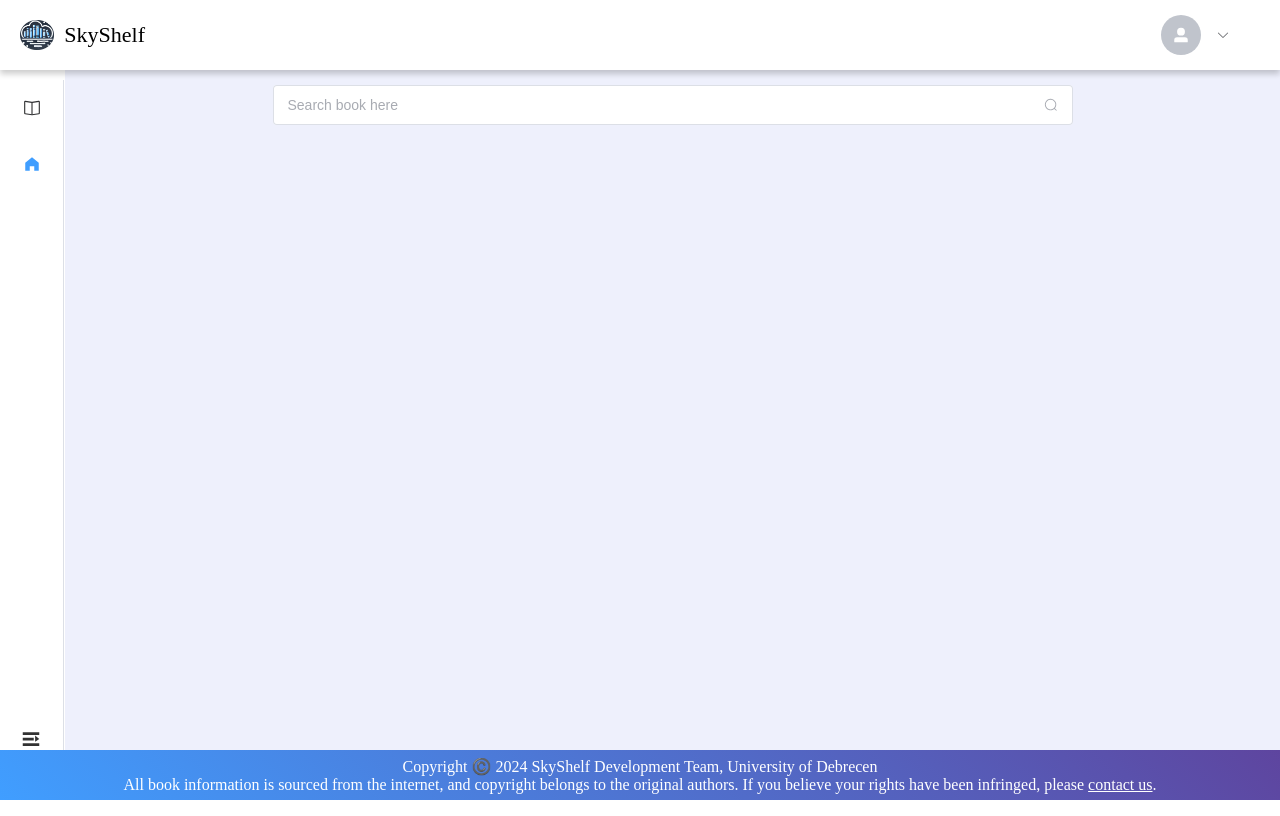
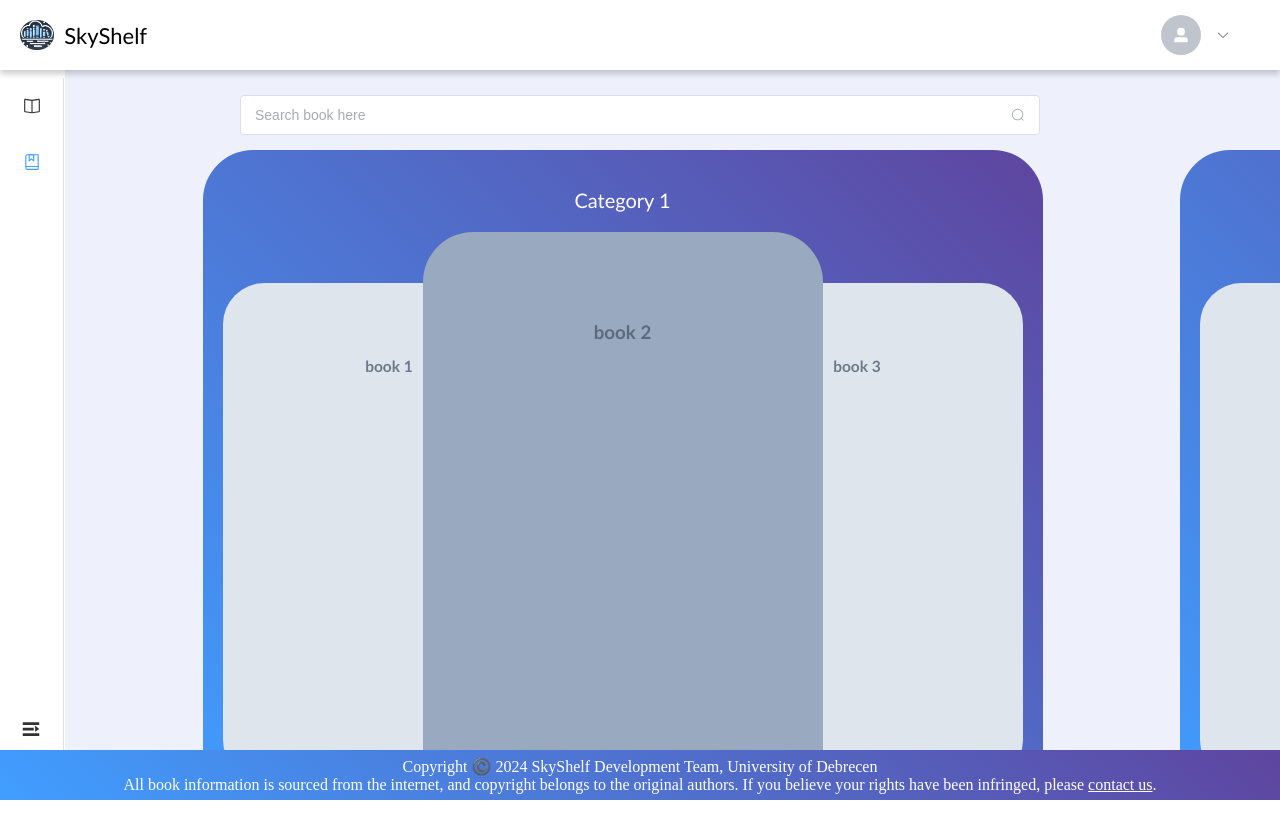
Before and after one commit to chqwater/SkyShelf, a Vue app in the folder frontend/: page /home/recommendation in a window 1280 px wide. Built offline with nearby package versions, Linux system fonts and the light colour scheme; sample sign-in values are in the browser's storage.

Commit message:
feat: Build the basic structure of recommendation web page.

```diff
--- a/frontend/src/components/adminHeader.vue
+++ b/frontend/src/components/adminHeader.vue
@@ -1,6 +1,6 @@
 <template>
     <div class="header">
-        <div class="header-left">
+        <div class="header-left" @click="hanleHome">
             <div class="web-title">SkyShelf</div>
             <div class="admin-tip">admin</div>
         </div>
@@ -35,6 +35,9 @@ import { ElAvatar, ElDropdown, ElDropdownItem, ElDropdownMenu, ElIcon } from 'el
 const username: string | null = localStorage.getItem('vuems_name');
 
 const sidebar = useSidebarStore();
+const hanleHome = ()=>{
+    router.push('/home/booklist');
+}
 
 const router = useRouter();
 const handleCommand = (command: string) => {
@@ -67,6 +70,7 @@ const handleCommand = (command: string) => {
     left: 0;
     width: 100%;
     z-index: 1000;
+    font-family: 'Gill Sans', 'Gill Sans MT', Calibri, 'Trebuchet MS', sans-serif;
 }
 .admin-tip{
     position: relative;
@@ -83,6 +87,7 @@ const handleCommand = (command: string) => {
     align-items: center;
     padding-left: 20px;
     height: 100%;
+    cursor: pointer;
 }
 
 .logo {
--- a/frontend/src/components/bookPage.vue
+++ b/frontend/src/components/bookPage.vue
@@ -1,6 +1,10 @@
 <template>
-  <div class="page-box-book">
-    <div class="app-header">
+  <div class="page-box-book" v-loading.fullscreen.lock="isLoading">
+    <div class="app-header" v-if="isLoading">
+      <div class="home-btn" @click="handleBackToShelf"><ElIcon size="15"><CaretLeft/></ElIcon>Back to my shelf</div>
+      <p class="book-name">Loading...</p>
+    </div>
+    <div class="app-header" v-else>
       <div class="home-btn" @click="handleBackToShelf"><ElIcon size="15"><CaretLeft/></ElIcon>Back to my shelf</div>
       <p class="book-name">{{ route.query.name }}</p>
       <p class="page-info">{{ pageCount }} Pages in total</p>
@@ -35,6 +39,7 @@ import { ref, onMounted, watch } from "vue";
 import VuePdfEmbed from "vue-pdf-embed";
 import { useRoute } from 'vue-router';
 import { useRouter } from 'vue-router';
+import { ElNotification as notify } from 'element-plus'
 
 const router = useRouter();
 const route = useRoute();
@@ -49,6 +54,13 @@ const secondpdfRef = ref(null);
 
 const handleBackToShelf = ()=>{
   router.push('/home/booklist');
+  notify({
+    title: 'Reading Progress Saved for ' + route.query.name,
+    duration: 3000,
+    message: 'Dont worry! You will continue from the page you left.',
+    type: 'success',
+    offset: 60
+  })
 }
 const handleNextPage = () => {
   if ( page.value + 1 >= pageCount.value){
@@ -116,7 +128,7 @@ onMounted(() => {
   margin-left: calc((100% - 1130px) / 2);
   background-color: white;
   justify-content: center;
-  margin-top: 40px;
+  margin-top: 30px;
   position: relative;
   min-height: 800px;
 }
@@ -128,7 +140,6 @@ onMounted(() => {
   background-color: rgb(255, 255, 235);
   box-shadow: 0 4px 6px rgba(87, 87, 87, 0.2);
   position: relative;
-
 }
 .btn{
   border: 2px solid white;
@@ -164,4 +175,7 @@ onMounted(() => {
   font-family: 'Gill Sans', 'Gill Sans MT', Calibri, 'Trebuchet MS', sans-serif;
   color: rgb(76, 76, 76);
 }
+.el-loading-mask {
+  z-index: 9999;
+}
 </style>
--- a/frontend/src/components/header.vue
+++ b/frontend/src/components/header.vue
@@ -1,6 +1,6 @@
 <template>
     <div class="header">
-        <div class="header-left">
+        <div class="header-left" @click="hanleHome">
             <img src="../../public/skys.jpg" alt="" style="height:30px">
             <div class="web-title">SkyShelf</div>
         </div>
@@ -36,6 +36,9 @@ const username: string | null = localStorage.getItem('vuems_name');
 const admin  = localStorage.getItem('vuems_admin');
 
 const sidebar = useSidebarStore();
+const hanleHome = ()=>{
+    router.push('/home/booklist');
+}
 
 const router = useRouter();
 const handleCommand = (command: string) => {
@@ -68,6 +71,7 @@ const handleCommand = (command: string) => {
     left: 0;
     width: 100%;
     z-index: 1000;
+    font-family: 'Gill Sans', 'Gill Sans MT', Calibri, 'Trebuchet MS', sans-serif;
 }
 
 .header-left {
@@ -75,6 +79,7 @@ const handleCommand = (command: string) => {
     align-items: center;
     padding-left: 20px;
     height: 100%;
+    cursor: pointer;
 }
 
 .logo {
--- a/frontend/src/components/menu.ts
+++ b/frontend/src/components/menu.ts
@@ -11,7 +11,7 @@ export const menuData: Menus[] = [
         id: '1',
         title: 'Recommendation',
         index: '/home/recommendation',
-        icon: 'HomeFilled'
+        icon: 'Collection'
     }
 ];
 
--- a/frontend/src/components/sidebar.vue
+++ b/frontend/src/components/sidebar.vue
@@ -81,20 +81,22 @@ onMounted(() => {
 });
 </script>
 
-<style scoped >
+<style scoped>
 .sidebar {
     display: block;
     position: absolute;
     left: 0;
-    top: 70px;
+    top: 68px;
     bottom: 50px;
-    overflow-y: scroll;
+    overflow-y: hidden;
     padding-top: 10px;
     overflow-x: hidden;
+    font-family: 'Gill Sans', 'Gill Sans MT', Calibri, 'Trebuchet MS', sans-serif;
+    font-weight: 700;
 }
 .collapse-btn {
 	position: absolute;
-	bottom: 0%;
+	bottom: 10px;
 	left: 10px;
   display: flex;
   justify-content: left;
--- a/frontend/src/components/siderbarAdmin.vue
+++ b/frontend/src/components/siderbarAdmin.vue
@@ -91,6 +91,8 @@ onMounted(() => {
     overflow-y: scroll;
     padding-top: 10px;
     overflow-x: hidden;
+    font-family: 'Gill Sans', 'Gill Sans MT', Calibri, 'Trebuchet MS', sans-serif;
+    font-weight: 700;
 }
 .collapse-btn {
 	position: absolute;
--- a/frontend/src/views/admin/adminHome.vue
+++ b/frontend/src/views/admin/adminHome.vue
@@ -17,7 +17,8 @@ const sidebar = useSidebarStore();
 
 <style>
 .wrapper {
-    height: 100vh;
+    height: 100%;
+    max-height: 100%;
     overflow: hidden;
 }
 .content-box {
--- a/frontend/src/views/booklist.vue
+++ b/frontend/src/views/booklist.vue
@@ -1,8 +1,15 @@
 <template>
   <div class="content-box-book">
-      <div class="book" v-for="item in prop.bookList">
-        <div class="cover" @click="openBook(item)" >
-            <img :src="item.cover" alt="" style="width: 100%; height: 100%;">
+		<div class="empty-state" v-if="prop.bookList.length === 0">
+		<div class="empty-box" @click="handleFindBook">
+			<p>Click Here</p>
+			<ElIcon :size="100"><Collection /></ElIcon>
+			<p>Find Your Book!😄</p>
+		</div>
+		</div>
+    <div class="book" v-for="item in prop.bookList" v-else>
+      <div class="cover" @click="openBook(item)">
+        <img :src="item.cover" alt="" style="width: 100%; height: 100%" />
       </div>
       <div class="title-b">
         {{ item.name }}
@@ -12,8 +19,9 @@
 </template>
 
 <script setup lang="ts" name="booklist">
-import { reactive, ref } from 'vue';
-import { useRouter } from 'vue-router';
+import { reactive, ref } from "vue";
+import { useRouter } from "vue-router";
+import { ElIcon } from 'element-plus';
 
 const router = useRouter();
 const prop = reactive({
@@ -22,27 +30,38 @@ const prop = reactive({
       name: "Harry Potter",
       bookid: 1,
       cover: "https://static.posters.cz/image/750webp/214933.webp",
-        url: "https://kvongcmehsanalibrary.wordpress.com/wp-content/uploads/2021/07/harrypotter.pdf",
-        currentPage: 100
+      url:
+        "https://ebookpresssite.wordpress.com/wp-content/uploads/2017/10/4_harry_potter_and_the_goblet_of_fire.pdf",
+      currentPage: 1,
+    },
+    {
+      name: 'Camp Half-Blood Confidential',
+      bookid: 2,
+      cover: 'https://www.deseret.com/resizer/v2/ATFKQA4FM3LWBHKMCBROFAKVZI.jpg?auth=2b8187b2b9267632f29a4fdcaaade376326b6e730537b608a2a56cfe24569b8f&focal=389%2C600&width=800&height=600',
+      url: 'https://ebookpresssite.wordpress.com/wp-content/uploads/2021/11/camphalf-bloodconfidential.pdf',
+      currentPage: 1
     }
-    ]
-})
+  ],
+});
 
-const openBook = (data:any)=>{
+const openBook = (data: any) => {
   router.push({
-        path: '/bookcontent',
+    path: "/bookcontent",
     query: {
-            bookurl: "https://corsproxy.io/?"+data.url,
+      bookurl: "https://corsproxy.io/?" + data.url,
       bookid: data.bookid,
       currentPage: data.currentPage,
-            name: data.name
-        }
-    })
-}
+      name: data.name,
+    },
+  });
+};
+const handleFindBook = () => {
+  router.push("/home/recommendation");
+};
 </script>
 
 <style scoped>
-.content-box-book{
+.content-box-book {
   display: flex;
   flex-direction: row;
   width: 100%;
@@ -50,12 +69,37 @@ const openBook = (data:any)=>{
   margin: 0;
   flex-wrap: wrap;
 }
-.book{
+.empty-state{
+	display: flex;
+	flex-direction: column;
+	width: 100%;
+	justify-content: center;
+	align-items: center;
+	font-size: 30px;
+	font-family: 'Gill Sans', 'Gill Sans MT', Calibri, 'Trebuchet MS', sans-serif;
+}
+.empty-box{
+	width: 300px;
+	height: 300px;
+	cursor: pointer;
+	display: flex;
+	justify-content: center;
+	align-items: center;
+	flex-direction: column;
+	border-radius: 50px;
+}
+.empty-box:hover{
+	color: #409EFF;
+	box-sizing: border-box;
+  background-clip: padding-box;
+  box-shadow: 0 0 90px rgba(64, 158, 255, 1.5), inset 0 0 15px rgba(94, 69, 159, 0.4);
+}
+.book {
   width: 150px;
   height: 250px;
   margin: 15px;
 }
-.cover{
+.cover {
   width: 100%;
   height: 220px;
   border-radius: 15px;
@@ -63,13 +107,13 @@ const openBook = (data:any)=>{
   cursor: pointer;
   overflow: hidden;
 }
-.cover:hover{
+.cover:hover {
   box-sizing: border-box;
   border: 1px solid transparent;
   background-clip: padding-box;
   box-shadow: 0 0 90px rgba(64, 158, 255, 1.5), inset 0 0 15px rgba(94, 69, 159, 0.4);
 }
-.title-b{
+.title-b {
   display: flex;
   justify-content: center;
   font-family: cursive;
--- a/frontend/src/views/home.vue
+++ b/frontend/src/views/home.vue
@@ -27,8 +27,9 @@ const handleClickContact = ()=>{
 
 <style scoped>
 .wrapper {
-    height: 100vh;
-    overflow: hidden;
+    height: 100%;
+    max-height: 100%;
+    overflow-y: hidden;
 }
 .content-box {
     position: absolute;
@@ -36,7 +37,7 @@ const handleClickContact = ()=>{
     right: 0;
     top: 70px;
     bottom: 0;
-    padding-bottom: 30px;
+    padding-bottom: 50px;
     -webkit-transition: left 0.3s ease-in-out;
     transition: left 0.3s ease-in-out;
     background: #eef0fc;
@@ -54,6 +55,7 @@ const handleClickContact = ()=>{
     justify-content: center;
     align-items: center;
     color: white;
+    z-index: 9999;
 }
 .dec{
     margin: 0;
--- a/frontend/src/views/recommendation.vue
+++ b/frontend/src/views/recommendation.vue
@@ -1,30 +1,95 @@
 <template>
   <div class="content-box-reco">
     <div class="search-bar">
-        <ElInput style="width: 800px"
+      <ElInput
+        style="width: 800px"
         size="large"
         placeholder="Search book here"
-      :suffix-icon="Search"></ElInput>
+        :suffix-icon="Search"
+        v-model="searchTxt"
+      ></ElInput>
+    </div>
+    <div class="recomm-card" v-for="category in 10" :key="category">
+      <p style="color: white; font-size: 20px; font-weight: 500;">Category {{ category }}</p>
+      <div class="card-bounder">
+      <ElCarousel :interval="5000" type="card" height="600px">
+        <ElCarouselItem v-for="item in 3" :key="item" style="width: 400px;" @click="handleOpenBookOverview(category,item)">
+          <h3 text="2xl" justify="center">book {{ item }}</h3>
+        </ElCarouselItem>
+      </ElCarousel>
+      </div>
     </div>
   </div>
 </template>
 
 <script setup lang="ts" name="recommendation">
-import { Search } from '@element-plus/icons-vue'
-import { ElInput } from 'element-plus';
+import { Search } from "@element-plus/icons-vue";
+import { ElCarousel, ElCarouselItem, ElInput } from "element-plus";
+import { ref } from "vue";
+
+const searchTxt = ref("");
+
+const handleOpenBookOverview = (data1:any, data2:any)=>{
+  console.log(data1,data2);
+}
 </script>
 
-<style>
-.content-box-reco{
+<style scoped>
+.content-box-reco {
   width: 100%;
   height: 100%;
   display: flex;
+  position: relative;
+  overflow-y: scroll;
+  font-family: 'Gill Sans', 'Gill Sans MT', Calibri, 'Trebuchet MS', sans-serif;
 }
-.search-bar{
-    width: 100%;
+.search-bar {
+  width: 800px;
   height: 70px;
   display: flex;
   justify-content: center;
   align-items: center;
+  position: fixed;
+  top: 80px;
+  left: calc((100% - 800px) / 2);
+  z-index: 9999;
+}
+.recomm-card{
+  width: 900px;
+  height: 660px;
+  margin-top: 80px;
+  margin-left: calc((100% - 940px)/2);
+  background: linear-gradient(45deg, #409EFF, rgb(94, 69, 159));
+  display: flex;
+  flex-direction: column;
+  justify-content: center;
+  align-items: center;
+  padding: 20px 20px 5px 20px;
+  border-radius: 50px;
+}
+.recomm-card:hover{
+  box-shadow: 0 0 90px rgba(64, 158, 255, 1.5), inset 0 0 15px rgba(94, 69, 159, 0.4);
+}
+.card-bounder{
+  width: 800px;
+  height: 600px;
+}
+.el-carousel__item h3 {
+  color: #475669;
+  opacity: 0.75;
+  line-height: 200px;
+  margin: 0;
+  text-align: center;
+}
+
+.el-carousel__item:nth-child(2n) {
+  background-color: #99a9bf;
+}
+
+.el-carousel__item:nth-child(2n + 1) {
+  background-color: #d3dce6;
+}
+.el-carousel__item{
+  border-radius: 50px;
 }
 </style>
```
Lines whose indentation alone changed are shown as unchanged.
